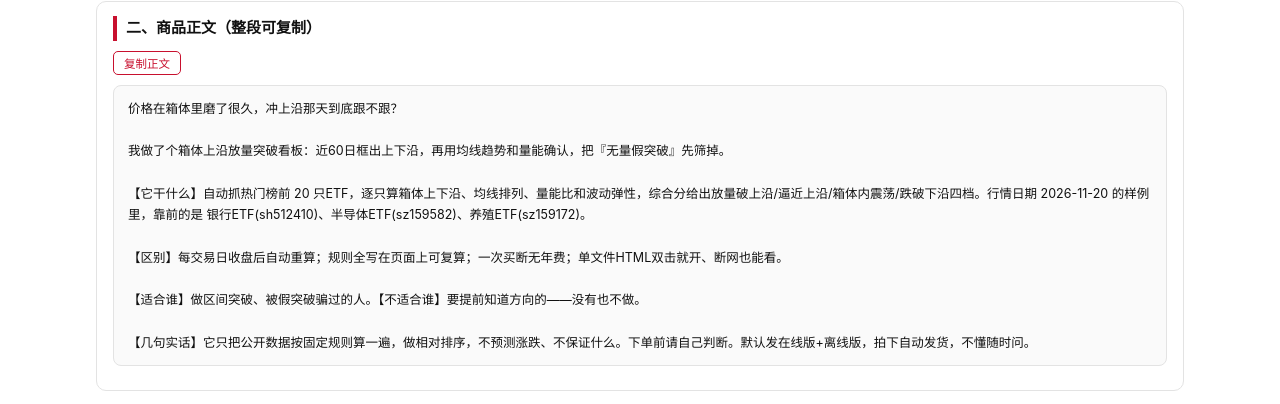
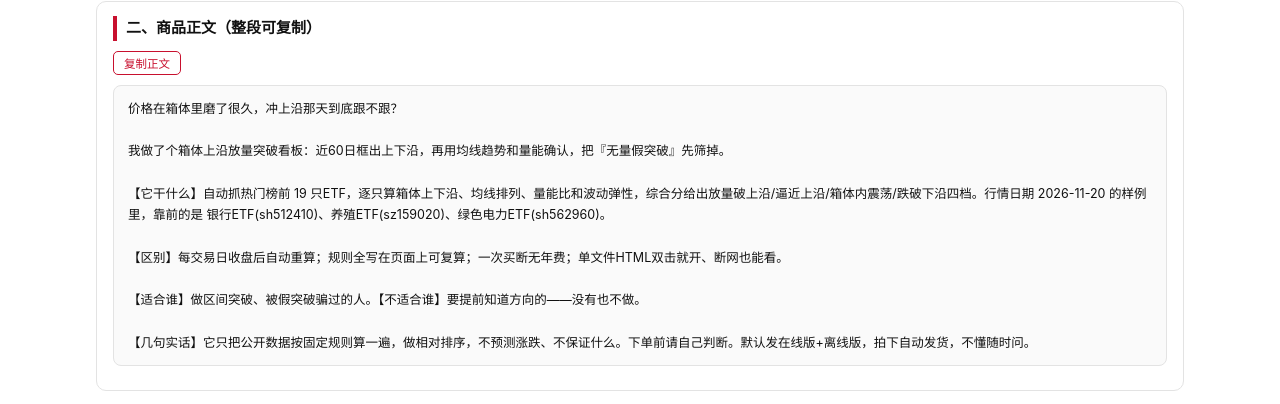
Before and after one commit to wangjun20251978/ETF-Strategy-Hub, a plain HTML site: page 文案/d20261121_box-breakout.html in a window 1280 px wide. Shown: the part 483-887 px from the top of the page. Drawn offline with Linux system fonts and the light colour scheme.

Commit message:
发布策略站点

```diff
--- a/文案/d20261121_box-breakout.html
+++ b/文案/d20261121_box-breakout.html
@@ -56,7 +56,7 @@ ul{margin:6px 0;padding-left:20px;} li{margin:3px 0;font-size:12.5px;}
 
 我做了个箱体上沿放量突破看板：近60日框出上下沿，再用均线趋势和量能确认，把『无量假突破』先筛掉。
 
-【它干什么】自动抓热门榜前 20 只ETF，逐只算箱体上下沿、均线排列、量能比和波动弹性，综合分给出放量破上沿/逼近上沿/箱体内震荡/跌破下沿四档。行情日期 2026-11-20 的样例里，靠前的是 银行ETF(sh512410)、半导体ETF(sz159582)、养殖ETF(sz159172)。
+【它干什么】自动抓热门榜前 19 只ETF，逐只算箱体上下沿、均线排列、量能比和波动弹性，综合分给出放量破上沿/逼近上沿/箱体内震荡/跌破下沿四档。行情日期 2026-11-20 的样例里，靠前的是 银行ETF(sh512410)、养殖ETF(sz159020)、绿色电力ETF(sh562960)。
 
 【区别】每交易日收盘后自动重算；规则全写在页面上可复算；一次买断无年费；单文件HTML双击就开、断网也能看。
 
```
